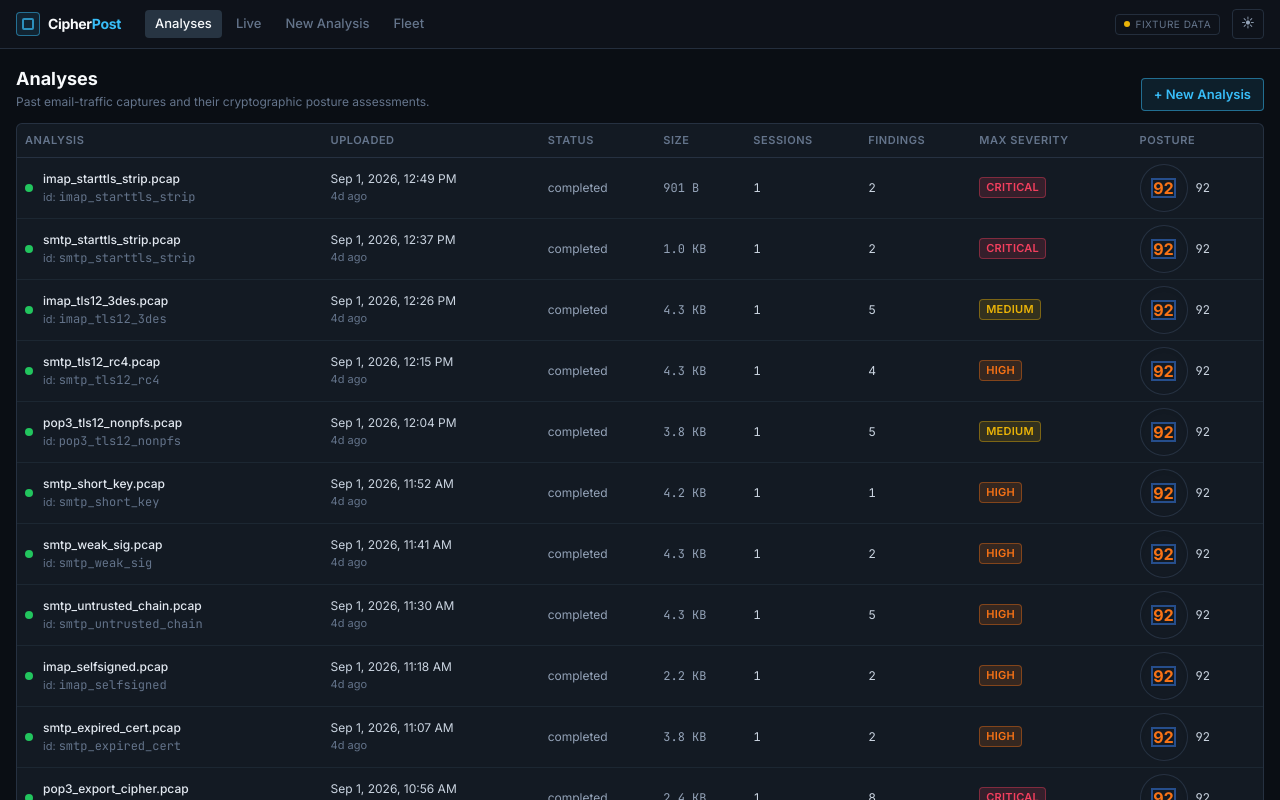
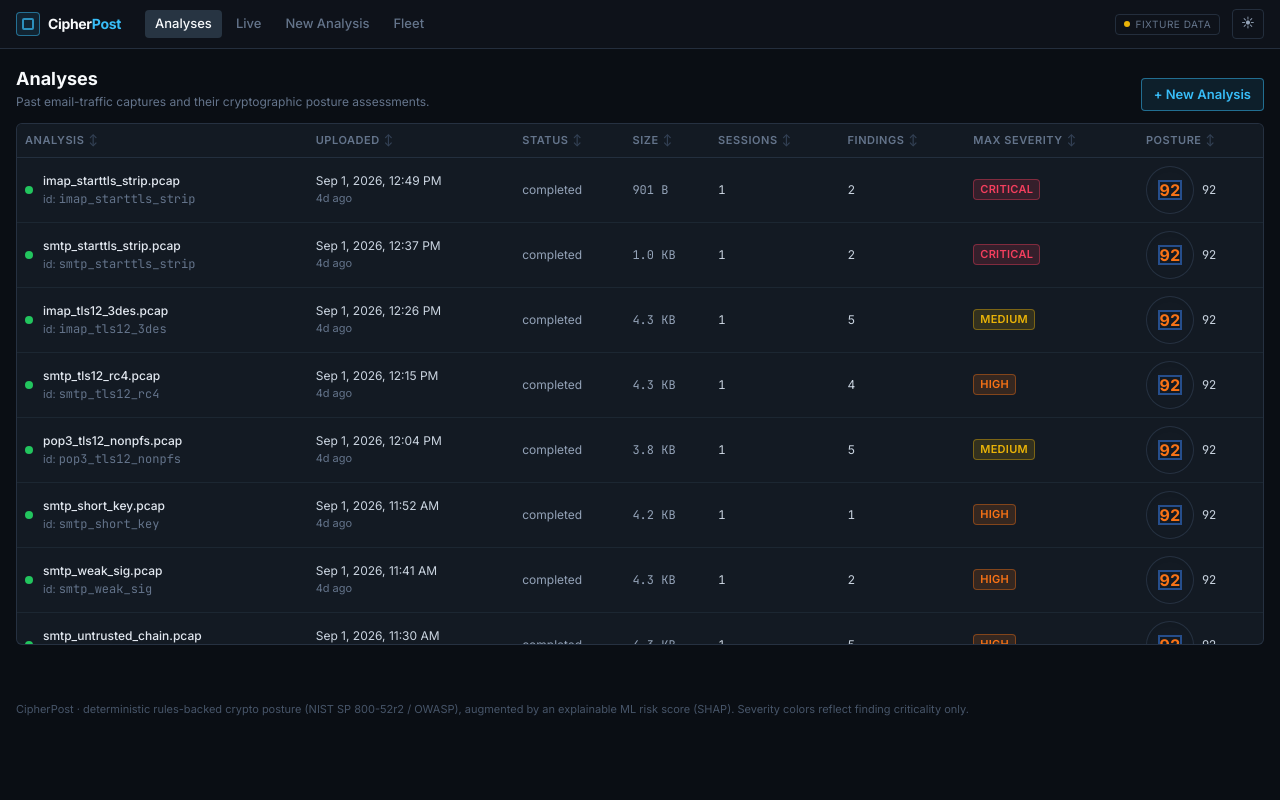
Before and after one commit to soumyajit-cys/CipherPost, a React (Vite) app in the folder frontend/: page /app in a window 1280 px wide. Shown: the top 800 px of the page. Built offline with nearby package versions, Linux system fonts and the light colour scheme; no server answers.

Commit message:
Refactor DataTable component to enhance sorting functionality, add severity-based row borders, and improve empty state display

```diff
--- a/frontend/src/components/ui/DataTable.tsx
+++ b/frontend/src/components/ui/DataTable.tsx
@@ -16,7 +16,6 @@ export interface SortState {
   dir: 'asc' | 'desc'
 }
 
-/** Sortable / filterable dense data table in the Wireshark/Grafana register. */
 export function DataTable<T>({
   columns,
   rows,
@@ -24,8 +23,11 @@ export function DataTable<T>({
   onRowClick,
   emptyLabel = 'No rows',
   initialSort,
-  dense,
+  dense = true,
   rowClassName,
+  stickyHeader = true,
+  severityKey,
+  newRowIds,
 }: {
   columns: Column<T>[]
   rows: T[]
@@ -35,6 +37,9 @@ export function DataTable<T>({
   initialSort?: SortState
   dense?: boolean
   rowClassName?: (row: T) => string
+  stickyHeader?: boolean
+  severityKey?: (row: T) => string | null | undefined
+  newRowIds?: Set<string>
 }) {
   const [sort, setSort] = useState<SortState | null>(initialSort ?? null)
 
@@ -50,7 +55,7 @@ export function DataTable<T>({
       if (va == null) return 1
       if (vb == null) return -1
       if (typeof va === 'boolean' && typeof vb === 'boolean') return (va === vb ? 0 : va ? -1 : 1) * dir
-      const cmp = (String(va)).localeCompare(String(vb), undefined, { numeric: true })
+      const cmp = String(va).localeCompare(String(vb), undefined, { numeric: true })
       return cmp * dir
     })
   }, [rows, sort, columns])
@@ -64,61 +69,76 @@ export function DataTable<T>({
     )
   }
 
+  const sevBorder = (row: T) => {
+    if (!severityKey) return ''
+    const s = severityKey(row)
+    if (s === 'critical') return 'border-l-2 border-l-sev-critical'
+    if (s === 'high') return 'border-l-2 border-l-sev-high'
+    if (s === 'medium') return 'border-l-2 border-l-sev-medium'
+    if (s === 'low') return 'border-l-2 border-l-sev-low'
+    return 'border-l-2 border-l-transparent'
+  }
+
   return (
-    <div className="overflow-x-auto scrollbar-thin">
+    <div className="overflow-auto scrollbar-thin" style={{ maxHeight: '65vh' }}>
       <table className={cn('w-full border-collapse text-left', dense ? 'text-[12px]' : 'text-[13px]')}>
-        <thead>
-          <tr className="border-b border-base-600/60">
+        <thead className={cn(stickyHeader && 'sticky top-0 z-10 bg-base-850 shadow-sm')}>
+          <tr className="border-b border-base-600/60 bg-base-850">
             {columns.map((c) => (
               <th
                 key={c.key}
                 onClick={() => toggleSort(c)}
                 className={cn(
-                  'px-2 py-2 text-[11px] font-semibold uppercase tracking-wider text-base-400',
-                  'select-none whitespace-nowrap',
+                  'whitespace-nowrap px-2 py-2 text-[11px] font-semibold uppercase tracking-wider text-base-400',
+                  'select-none',
                   c.sortValue ? 'cursor-pointer hover:text-base-200' : 'cursor-default',
                   c.headerClassName,
                 )}
               >
                 <span className="inline-flex items-center gap-1">
                   {c.header}
-                  {c.sortValue && sort?.key === c.key && (
-                    <span className="text-base-300">{sort.dir === 'asc' ? '↑' : '↓'}</span>
-                  )}
+                  {c.sortValue && sort?.key === c.key && <span className="text-accent">{sort.dir === 'asc' ? '↑' : '↓'}</span>}
+                  {c.sortValue && sort?.key !== c.key && <span className="text-base-600">↕</span>}
                 </span>
               </th>
             ))}
           </tr>
         </thead>
         <tbody>
-          {sorted.map((row) => (
+          {sorted.map((row) => {
+            const id = rowKey(row)
+            const isNew = newRowIds?.has(id)
+            return (
               <tr
-              key={rowKey(row)}
+                key={id}
                 onClick={onRowClick ? () => onRowClick(row) : undefined}
                 className={cn(
                   'border-b border-base-700/50 transition-colors',
-                onRowClick && 'cursor-pointer hover:bg-base-800',
+                  onRowClick && 'cursor-pointer hover:bg-base-800/80',
+                  sevBorder(row),
+                  isNew && 'animate-slide-in bg-accent/5',
                   rowClassName?.(row),
                 )}
               >
                 {columns.map((c) => (
                   <td
                     key={c.key}
-                  className={cn(
-                    'px-2 py-1.5 align-middle whitespace-nowrap',
-                    c.numeric && 'cell-numeric',
-                    c.className,
-                  )}
+                    className={cn('whitespace-nowrap px-2 py-2 align-middle', c.numeric && 'cell-numeric tabular-nums', c.className)}
                   >
                     {c.render(row)}
                   </td>
                 ))}
               </tr>
-          ))}
+            )
+          })}
           {sorted.length === 0 && (
             <tr>
-              <td colSpan={columns.length} className="px-2 py-8 text-center text-base-400">
-                {emptyLabel}
+              <td colSpan={columns.length} className="px-2 py-10 text-center text-base-400">
+                <div className="flex flex-col items-center gap-2">
+                  <span className="flex h-8 w-8 items-center justify-center rounded-full border border-dashed border-base-600 bg-base-900 font-mono text-sm text-base-500">∅</span>
+                  <span className="text-[13px] font-medium text-base-300">{emptyLabel}</span>
+                  <span className="text-xs text-base-500">Try adjusting filters or upload a capture.</span>
+                </div>
               </td>
             </tr>
           )}
```
Lines whose indentation alone changed are shown as unchanged.
